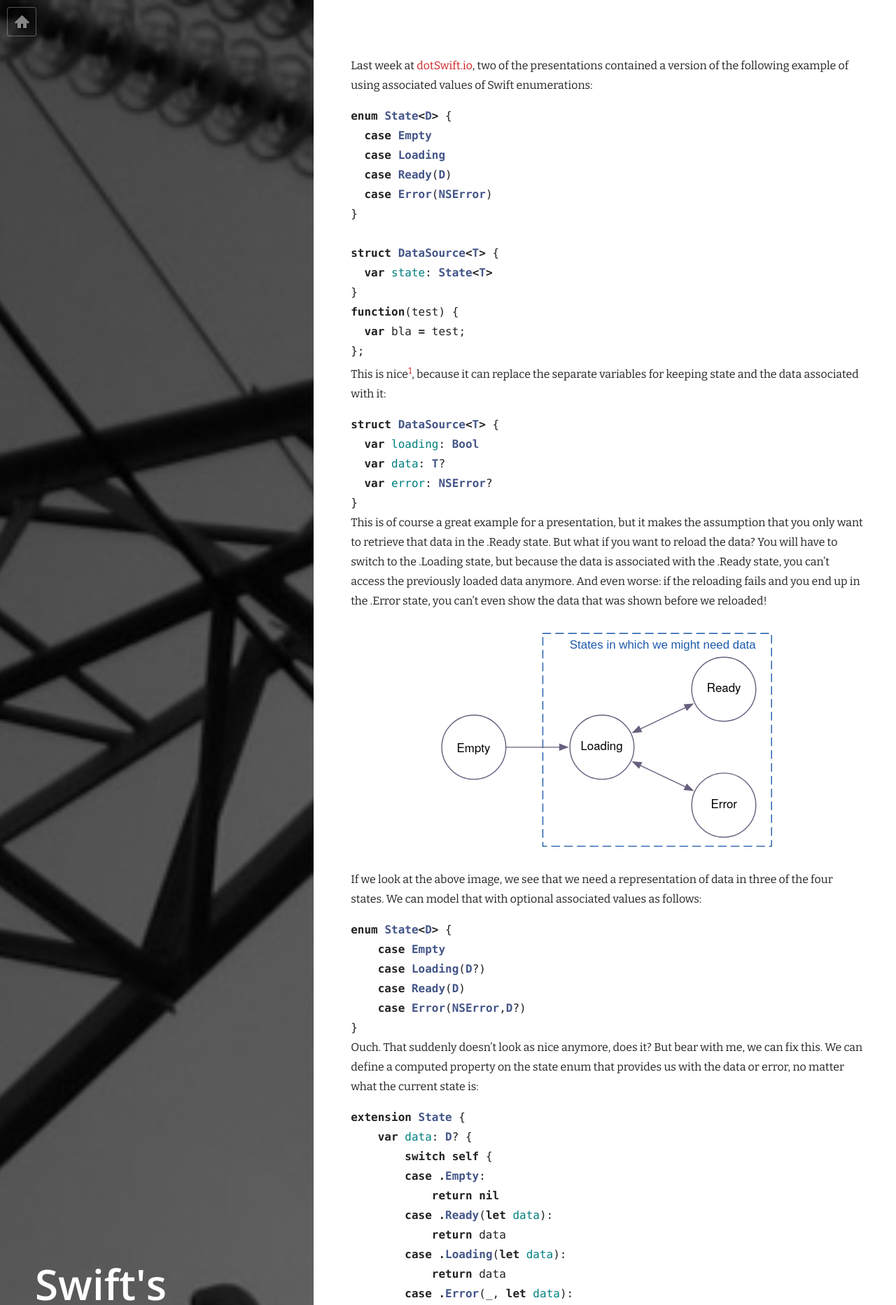
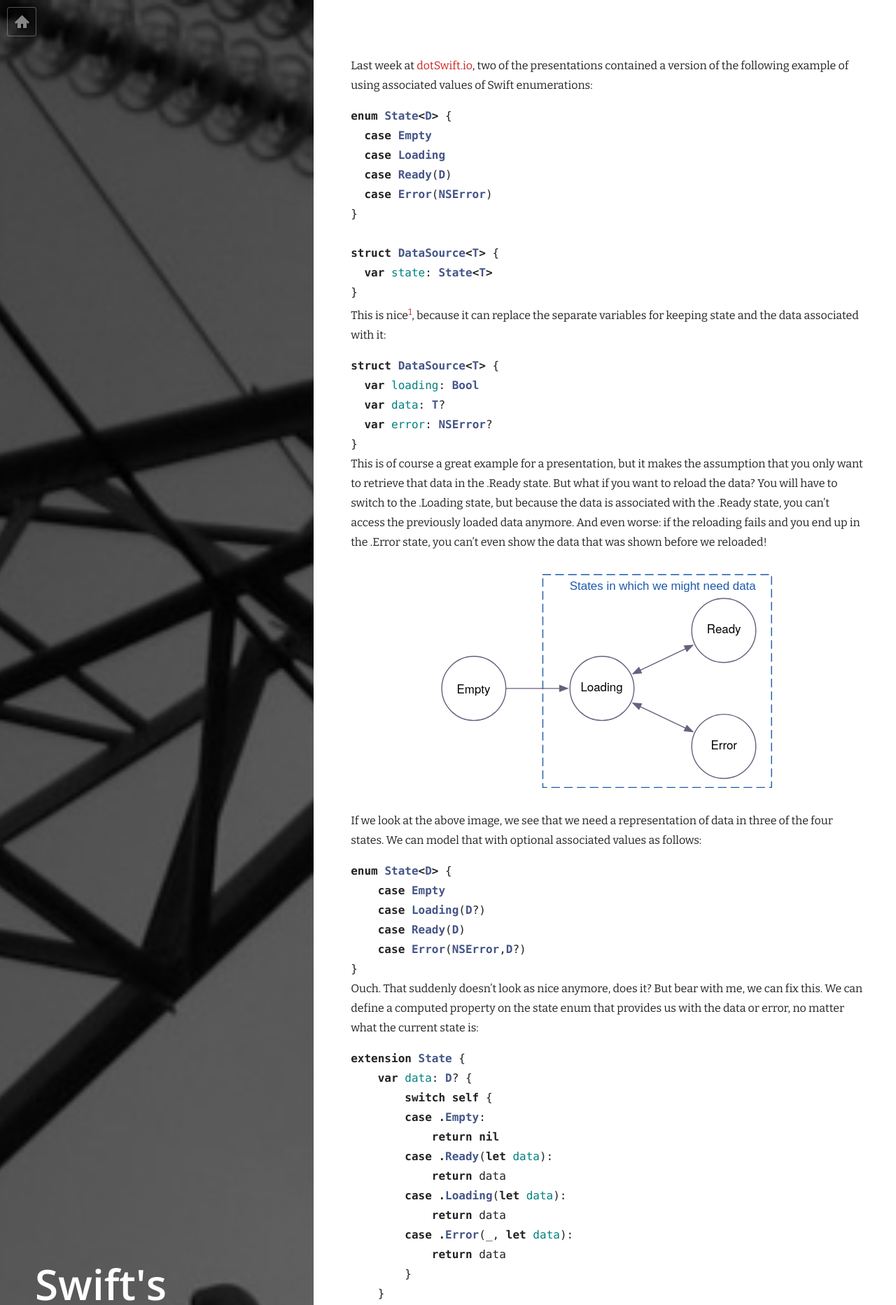
Before and after one commit to nvh/nvh.github.io, a Jekyll site: the page built from _posts/2015-02-13-state-machine-inside-swift-enum.markdown, in a window 1280 px wide. Shown: the top 1865 px of the page at 70% size. Built offline with Jekyll 4.4.1, drawn with Linux system fonts in a browser that asks for light colours; nearby versions of some CDN libraries; Markdown is read by kramdown in place of the engine named in the settings.

Commit message:
Removed piece of test code

````diff
--- a/_posts/2015-02-13-state-machine-inside-swift-enum.markdown
+++ b/_posts/2015-02-13-state-machine-inside-swift-enum.markdown
@@ -22,11 +22,7 @@ struct DataSource<T> {
   var state: State<T>
 }
 ```
-```javascript
-function(test) {
-  var bla = test;
-};
-```
+
 <!--more-->
 
 This is nice[^1], because it can replace the separate variables for keeping state and the data associated with it:
````
